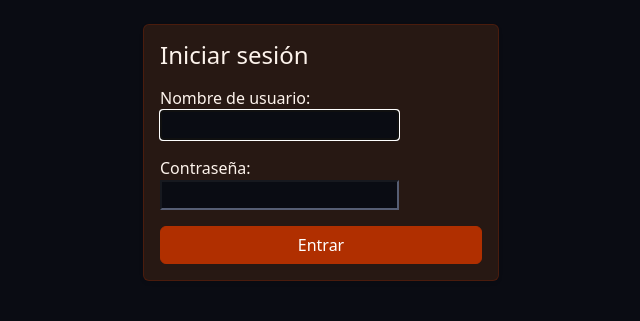
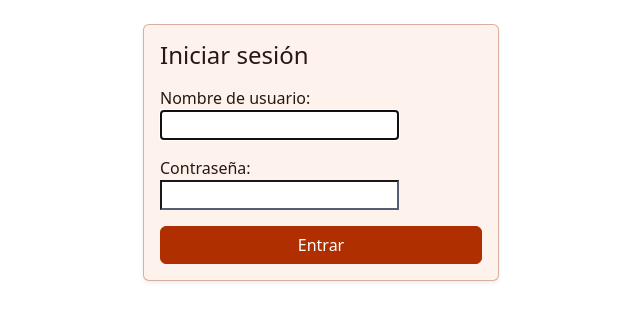
Before and after one commit to vortex-labs-co/facturiX, a Django app: a page that uses templates/base.html in a window 1280 px wide. Shown: the top 321 px of the page, without its empty margins (319-959 px from the left). Run offline with Django 5.2, Linux system fonts and the light colour scheme.

Commit message:
Fondo blanco

```diff
--- a/templates/base.html
+++ b/templates/base.html
@@ -6,16 +6,18 @@
   <title>{% block title %}Facturix{% endblock %}</title>
   <link href="https://cdn.jsdelivr.net/npm/bootstrap@5.3.3/dist/css/bootstrap.min.css" rel="stylesheet">
   <style>
-    body { background: #0A0C13; color: #FAF0E8; }
-    .navbar { background: #0A0C13 !important; border-bottom: 1px solid #8F2600; }
+    body { background: #FFFFFF; color: #0A0C13; }
+    .navbar { background: #FAF0E8 !important; border-bottom: 1px solid #8F2600; }
     .navbar-brand { color: #B02F00 !important; }
+    .navbar .btn-outline-light { color: #0A0C13; border-color: #565E74; }
     .btn-primary { background: #B02F00; border-color: #B02F00; }
     .btn-primary:hover { background: #8F2600; border-color: #8F2600; }
     .btn-outline-info { color: #00628C; border-color: #00628C; }
-    .btn-outline-info:hover { background: #00628C; color: #FAF0E8; }
-    .card { background: #271813; color: #FDF3EC; border: 1px solid #8F260055; }
-    .table-dark { --bs-table-bg: #271813; }
-    input, select, textarea { background: #0A0C13 !important; color: #FAF0E8 !important; border-color: #565E74 !important; }
+    .btn-outline-info:hover { background: #00628C; color: #FFFFFF; }
+    .btn-outline-light { color: #565E74; border-color: #565E74; }
+    .card { background: #FDF3EC; color: #271813; border: 1px solid #8F260055; }
+    .table-dark { --bs-table-bg: #271813; --bs-table-color: #FDF3EC; }
+    input, select, textarea { background: #FFFFFF !important; color: #0A0C13 !important; border-color: #565E74 !important; }
     a { color: #00628C; }
   </style>
 </head>
```
